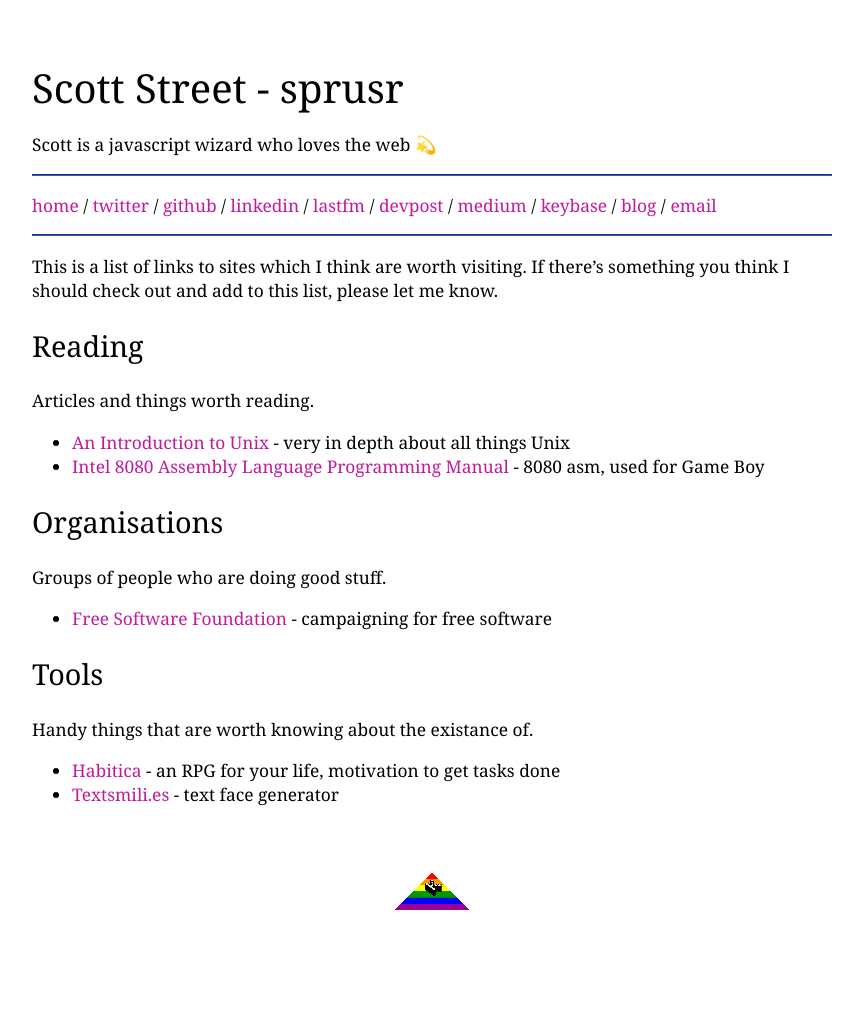
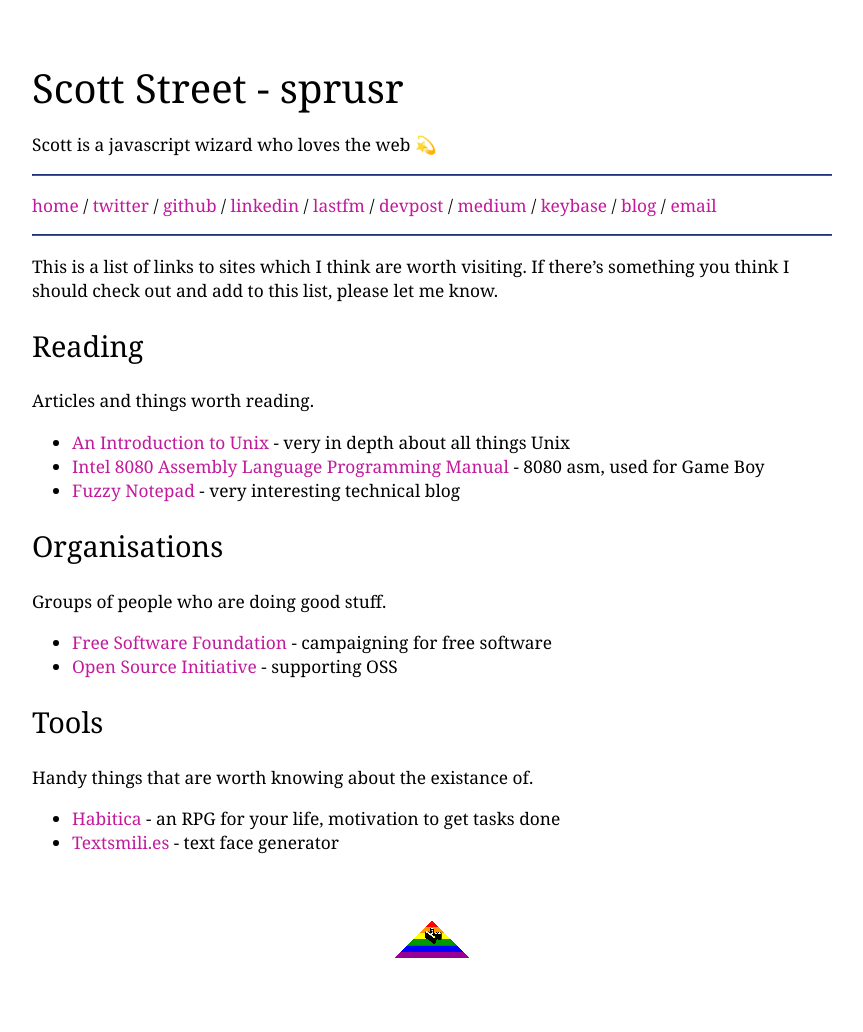
Before and after one commit to sprusr/sprusr.github.io, a Jekyll site: the page built from list.md, in a window 1280 px wide. Shown: the whole page, without its empty margins (208-1071 px from the left). Built offline with Jekyll 4.4.1, drawn with Linux system fonts in a browser that asks for light colours; before the commit the page ends 984 px from its top, so only the background shows below that.

Commit message:
Add links to list

```diff
--- a/list.md
+++ b/list.md
@@ -12,12 +12,14 @@
 
 * [An Introduction to Unix](http://www.oliverelliott.org/article/computing/tut_unix/) - very in depth about all things Unix
 * [Intel 8080 Assembly Language Programming Manual](http://altairclone.com/downloads/manuals/8080%20Programmers%20Manual.pdf) - 8080 asm, used for Game Boy
+* [Fuzzy Notepad](https://eev.ee/blog/) - very interesting technical blog
 
 ## Organisations
 
 Groups of people who are doing good stuff.
 
 * [Free Software Foundation](http://www.fsf.org/) - campaigning for free software
+* [Open Source Initiative](https://opensource.org/) - supporting OSS
 
 ## Tools
 
```
